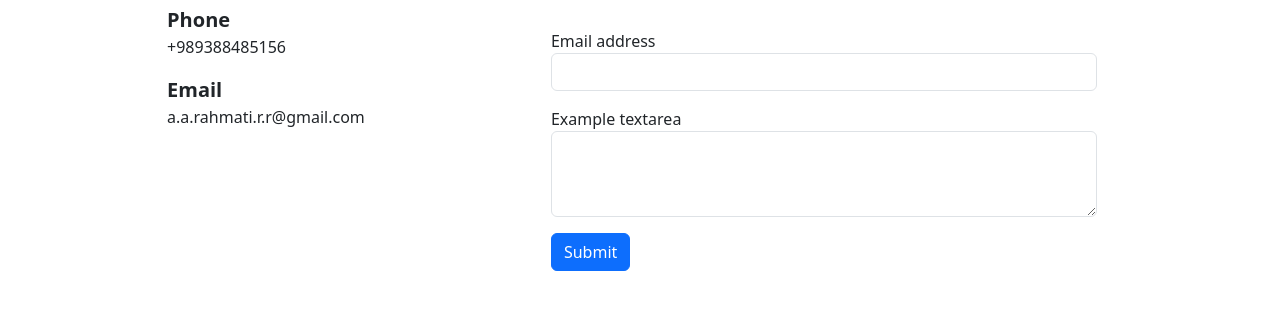
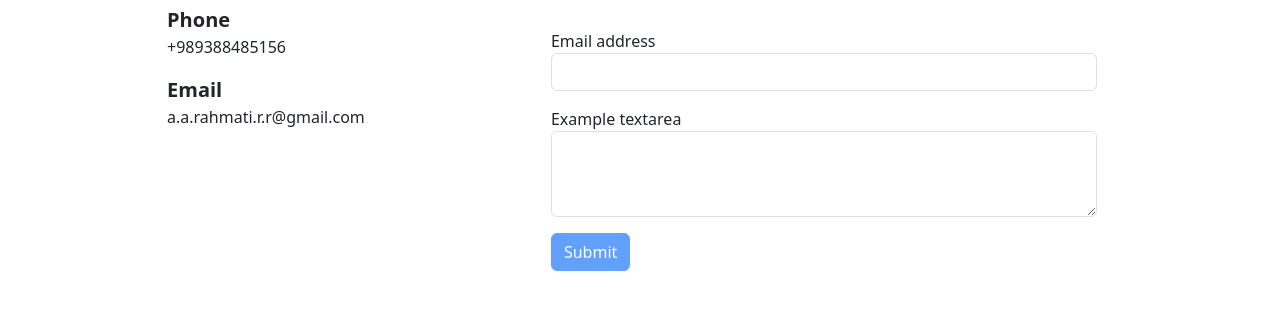
Before and after one commit to alireza0r/alirezarahmati.github.io, a plain HTML site: page contactMe.html in a window 1280 px wide. Shown: the part 221-530 px from the top of the page. Drawn offline with nearby package versions, Linux system fonts and the light colour scheme.

Commit message:
Update contactMe.html
disabled button

```diff
--- a/contactMe.html
+++ b/contactMe.html
@@ -88,7 +88,7 @@
                         </div>
 
                         <div class="m-3">
-                            <button type="submit" class="btn btn-primary mb-2">Submit</button>
+                            <button type="submit" class="btn btn-primary mb-2" disabled>Submit</button>
                         </div>
                     </div>
                 </div>
```
